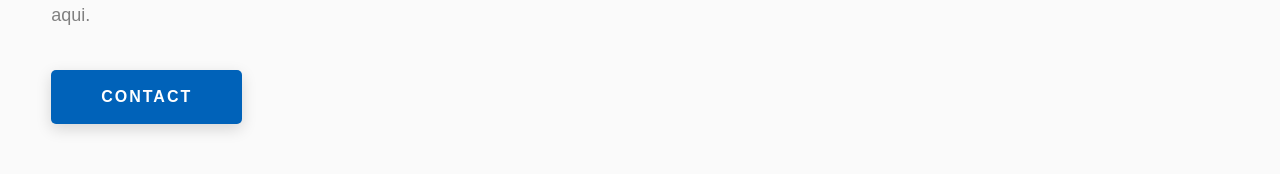
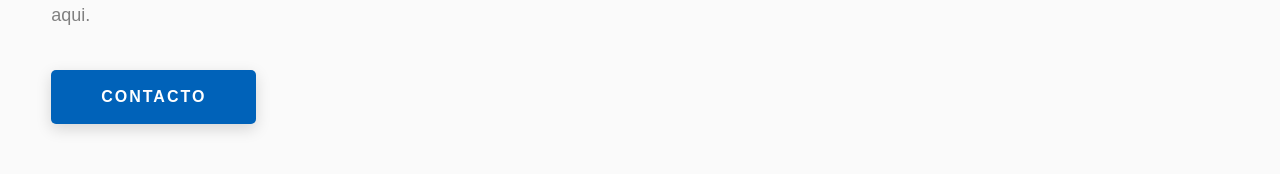
Before and after one commit to juanfonseca09/Portfolio_01, a React (Create React App) app: page /about in a window 1280 px wide. Shown: the part 464-638 px from the top of the page. Built offline with nearby package versions, Linux system fonts and the light colour scheme.

Commit message:
Update About.jsx

```diff
--- a/src/components/About.jsx
+++ b/src/components/About.jsx
@@ -1,5 +1,6 @@
 import React from 'react'
 import { motion } from "framer-motion"
+import { NavLink } from 'react-router-dom'
 
 export const About = () => {
   return (
@@ -24,9 +25,7 @@ export const About = () => {
                 No dudes en ponerte en <strong> contacto </strong> conmigo haciendo click aqui.
               </p>
             </div>
-            <a href="./contact" className="btn btn--med btn--theme dynamicBgClr"
-              >Contact</a
-            >
+            <NavLink to="/contact" className="btn btn--med btn--theme dynamicBgClr"> Contacto </NavLink>
           </div>
           <div className="about__content-skills">
             <h3 className="about__content-title">My Skills</h3>
```
